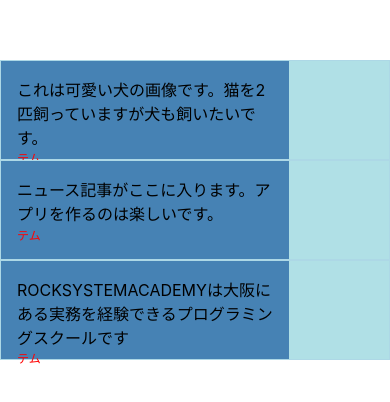
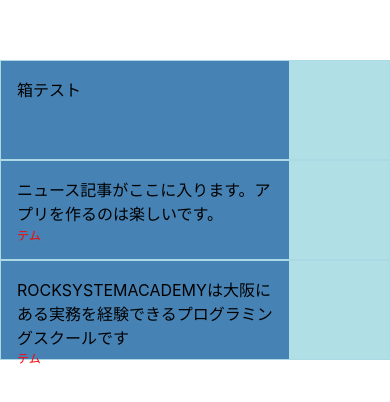
Before and after one commit to e235221/ReactNative_NewsApp, a React Native app: screen / in a window 390 px wide. Shown: the part 212-614 px from the top of the page. Built offline with nearby package versions, Linux system fonts and the light colour scheme.

Commit message:
done : 3-2,3 props/state,useeffectの実装

```diff
--- a/App.js
+++ b/App.js
@@ -1,11 +1,13 @@
-import React from 'react';
+import React,{useState, useEffect} from 'react';
 import { StyleSheet, Text, View, Image,} from 'react-native';
 import NewsKizi from './components/NewsKizi';
 
 export default function App() {
+	const [news, seeNews] = useState([]);
+	useEffect(() => { alert('useEffectが動いたよ') }, []);
   return (
     <View style={styles.container}>
-      <NewsKizi imageuri="" title="" subtext="" />
+      <NewsKizi imageuri="" title="箱テスト" subtext="箱テスト" />
     </View>
   );
 }
--- a/components/NewsKizi.js
+++ b/components/NewsKizi.js
@@ -2,19 +2,19 @@
 import { StyleSheet, Text, View, Image,} from 'react-native';
 
 
-const NewsKizi = () => {
+const NewsKizi = ({imageuri, title, subText}) => {
 	return(
 
 	<View style={styles.container}>
 
 	  <View style={styles.box}>
 		<View style={styles.moziBox}>
-		  <Text style={styles.text}>これは可愛い犬の画像です。猫を2匹飼っていますが犬も飼いたいです。</Text>
-		  <Text style={styles.subText}>テム</Text>
+		  <Text style={styles.text}>{title}</Text>
+		  <Text style={styles.subText}>{subText}</Text>
 		</View>
 
 		<View style={styles.gazoBox}>
-		  <Image style={{width: 100,height: 100}} source={{url: 'https://picsum.photos/id/237/200/300'}}/>
+		  <Image style={{width: 100,height: 100}} source={{url: imageuri}}/>
 		</View>
 	  </View>
 
```
